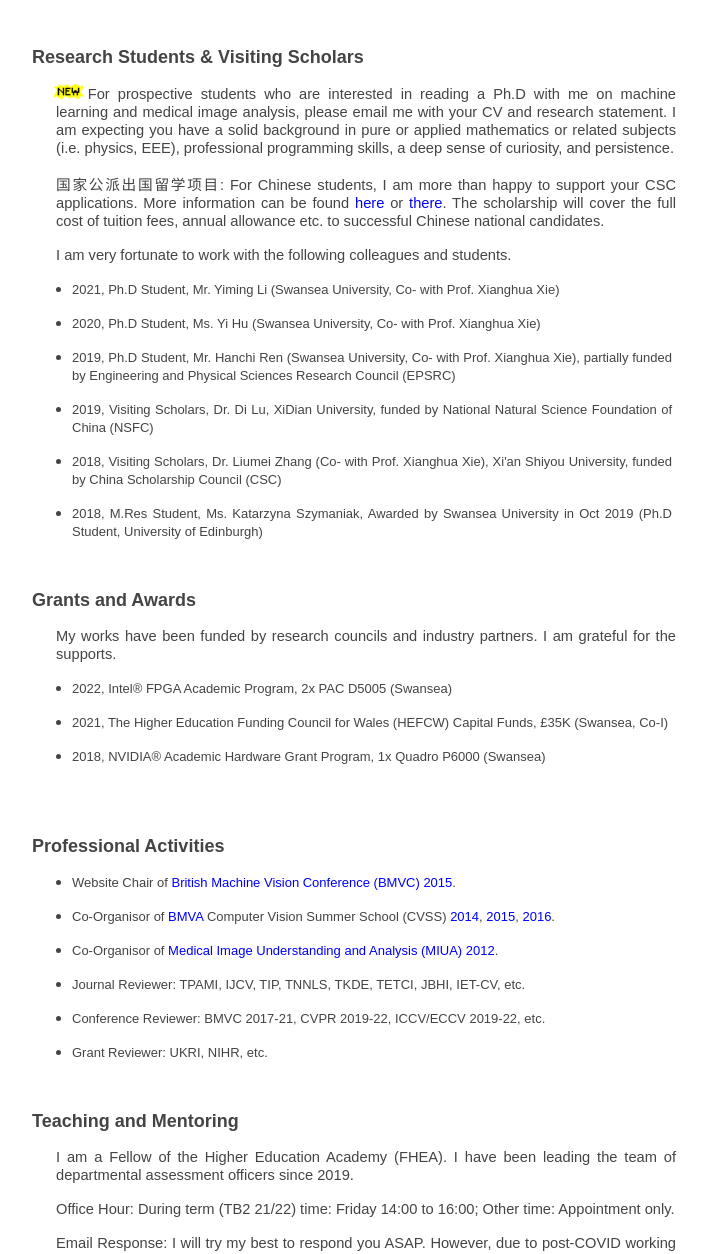
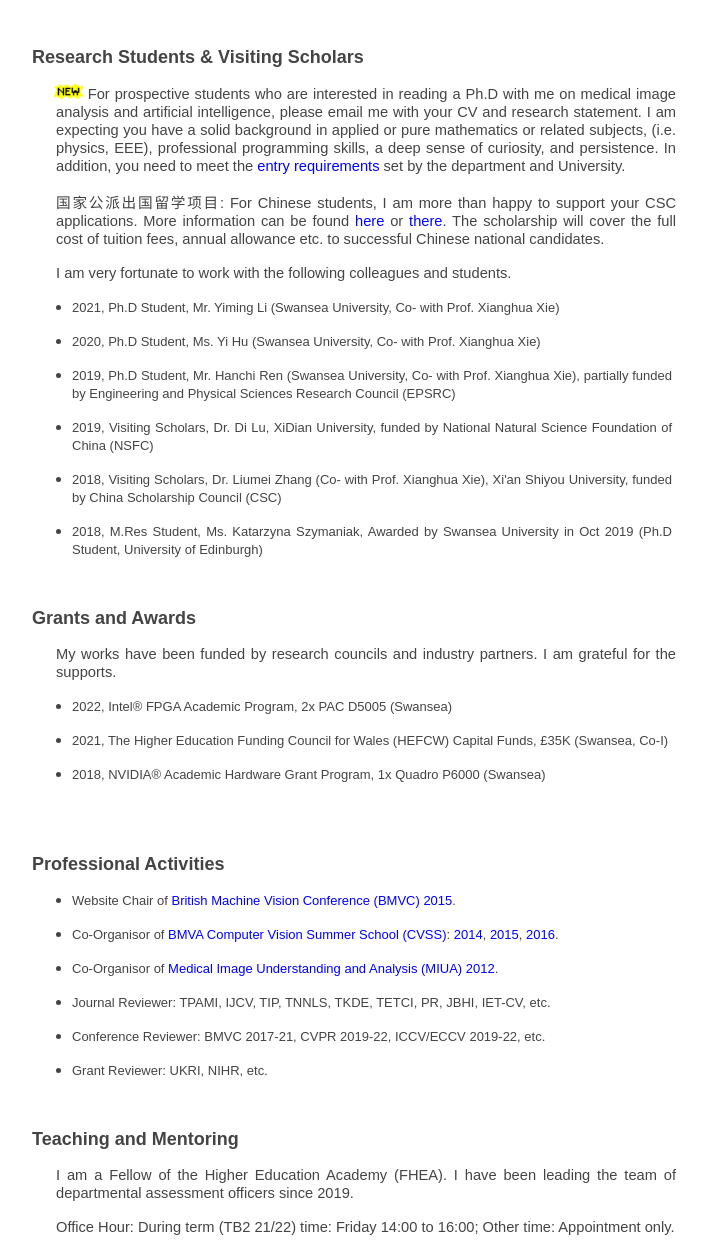
Before and after one commit to jjdengjj/jjdengjj.github.io, a plain HTML site: page index.html in a window 1280 px wide. Shown: the part 582-1836 px from the top of the page, without its empty margins (8-716 px from the left). Drawn offline with Linux system fonts and the light colour scheme.

Commit message:
Update index.html

```diff
--- a/index.html
+++ b/index.html
@@ -32,20 +32,17 @@
 					<p><font face="Arial" style="font-size: 11pt;">&nbsp; <a href="http://csvision.swansea.ac.uk/" target="_blank">Computer Vision & Machine Learning</a></font></p>
 					<p><font face="Arial" style="font-size: 11pt;">&nbsp; <a href="http://cs.swansea.ac.uk/" target="_blank">Computer Science Dept.</a>, <a href="http://www.swansea.ac.uk/" target="_blank">Swansea University</a>, UK</font></p>
 					<p><font face="Arial" style="font-size: 11pt;">&nbsp;&nbsp;</font><img height="30px" border="0" src="./img/email.png" style="margin-left: -8px; margin-top: -5px;"></p>
-					<!-- <p><font face="Arial" style="font-size: 11pt;">&nbsp;&nbsp;&nbsp;&nbsp;</font><img height="26px" border="0" src="./img/phone.png" style="margin-left: -8px; margin-top: -5px;"></p> -->
 				</td>
 			</tr>
 		</tbody>
 	</table>
-
-	<!--<a href="https://github.com/Rand2AI/Rand2AI/" target="_blank"><b>Rand<sup style="font-size: 7pt;">2</sup>AI</b></a>-->
 
 
 	<table border="0" style="margin-left: -40px;" width="666" >
 		<tbody>
 			<tr>
 				<td style="border-style: none; border-width: medium;">
-					<p style="margin-top: 3px; margin-bottom: 3px; margin-left: 60px;" align="justify"><font face="Arial" style="font-size: 12pt;">I am an Assistant Professor in the Computer Science Department at Swansea University, UK. My research interests are in artificial intelligence, machine learning, and their applications to the problems in computer vision and biomedical science.<br></font>
+					<p style="margin-top: 3px; margin-bottom: 3px; margin-left: 60px;" align="justify"><font face="Arial" style="font-size: 12pt;">I am an Assistant Professor in the Computer Science Department at Swansea University, UK. My research interests are in artificial intelligence, machine learning, and their applications to the problems in biomedical science and computer vision.<br></font>
 				</td>
 			</tr>
 		</tbody>
@@ -75,7 +72,8 @@
 
 
 	<p><b><font face="Arial" size="4">Research Students & Visiting Scholars</font></b></p>
-	<p style="margin-left: 24px; width: 620px;" align="justify"><font face="Arial" style="font-size: 11pt;"><img height="15px" border="0" src="./img/newz.gif" style="margin-left: -7px;">For prospective students who are interested in reading a Ph.D with me on machine learning and medical image analysis, please email me with your CV and research statement. I am expecting you have a solid background in pure or applied mathematics or related subjects (i.e. physics, EEE), professional programming skills, a deep sense of curiosity, and persistence.</font></p>
+	<!--<p style="margin-left: 24px; width: 620px;" align="justify"><font face="Arial" style="font-size: 11pt;"><img height="15px" border="0" src="./img/newz.gif" style="margin-left: -7px;">I am joining <a href="https://vivid.webspace.durham.ac.uk/" target="_blank">VIViD Group</a> at <a href="https://www.durham.ac.uk/departments/academic/computer-science/" target="_blank">CS Department</a> of <a href="https://www.durham.ac.uk/" target="_blank">Durham University</a> UK in November 2022.</font></p>-->
+	<p style="margin-left: 24px; width: 620px;" align="justify"><font face="Arial" style="font-size: 11pt;"><img height="15px" border="0" src="./img/newz.gif" style="margin-left: -7px;">For prospective students who are interested in reading a Ph.D with me on medical image analysis and artificial intelligence, please email me with your CV and research statement. I am expecting you have a solid background in applied or pure mathematics or related subjects, (i.e. physics, EEE), professional programming skills, a deep sense of curiosity, and persistence. In addition, you need to meet the <a href="https://www.durham.ac.uk/departments/academic/computer-science/postgraduate/research/" target="_blank">entry requirements</a> set by the department and University.</font></p>
 	<p style="margin-left: 24px; width: 620px;" align="justify"><font face="Arial" style="font-size: 11pt;"><span lang="zh-cn">国家公派出国留学项目:</span> For Chinese students, I am more than happy to support your CSC applications. More information can be found <a href="https://www.durham.ac.uk/study/scholarships/international/chinese-scholarships-council/" target="_blank">here</a> or <a href="https://www.csc.edu.cn/" target="_blank">there</a>. The scholarship will cover the full cost of tuition fees, annual allowance etc. to successful Chinese national candidates.</font></p>
 	<p style="margin-left: 24px; width: 620px;" align="justify"><font face="Arial" style="font-size: 11pt;">I am very fortunate to work with the following colleagues and students.</font></p>
 	<ul style="width: 600px;">
@@ -117,13 +115,13 @@
 			<p><font face="Arial" size="2">Website Chair of <a href="http://bmvc2015.swansea.ac.uk" target="_blank">British Machine Vision Conference (BMVC) 2015</a>.<br></font></p>
 		</li>
 		<li>
-			<p><font face="Arial" size="2">Co-Organisor of <a href="http://www.bmva.org" target="_blank">BMVA</a> Computer Vision Summer School (CVSS) <a href="http://cvss.swansea.ac.uk/cvss2014/" target="_blank">2014</a>, <a href="http://cvss.swansea.ac.uk/cvss2015/" target="_blank">2015</a>, <a href="http://cvss.swansea.ac.uk" target="_blank">2016</a>.<br></font></p>
+			<p><font face="Arial" size="2">Co-Organisor of <a href="https://britishmachinevisionassociation.github.io/summer-school" target="_blank">BMVA Computer Vision Summer School (CVSS)</a>: <a href="http://cvss.swansea.ac.uk/cvss2014/" target="_blank">2014</a>, <a href="http://cvss.swansea.ac.uk/cvss2015/" target="_blank">2015</a>, <a href="http://cvss.swansea.ac.uk" target="_blank">2016</a>.<br></font></p>
 		</li>
 		<li>
 			<p><font face="Arial" size="2">Co-Organisor of <a href="http://miua2012.swansea.ac.uk" target="_blank">Medical Image Understanding and Analysis (MIUA) 2012</a>.<br></font></p>
 		</li>
 		<li>
-			<p><font face="Arial" size="2">Journal Reviewer: TPAMI, IJCV, TIP, TNNLS, TKDE, TETCI, JBHI, IET-CV, etc.</font></p>
+			<p><font face="Arial" size="2">Journal Reviewer: TPAMI, IJCV, TIP, TNNLS, TKDE, TETCI, PR, JBHI, IET-CV, etc.</font></p>
 		</li>
 		<li>
 			<p><font face="Arial" size="2">Conference Reviewer: BMVC 2017-21, CVPR 2019-22, ICCV/ECCV 2019-22, etc.</font></p>
```
